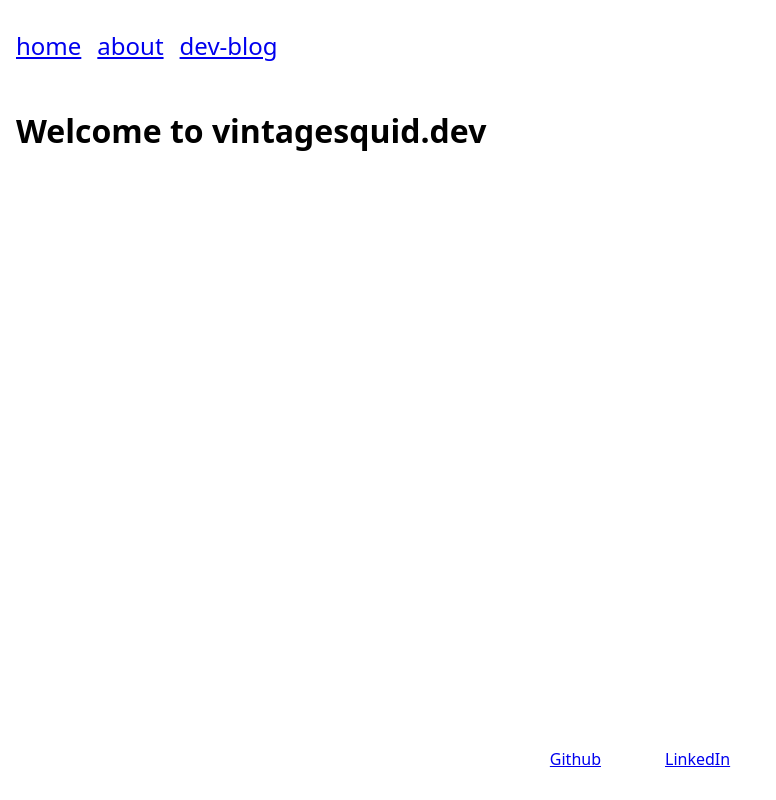
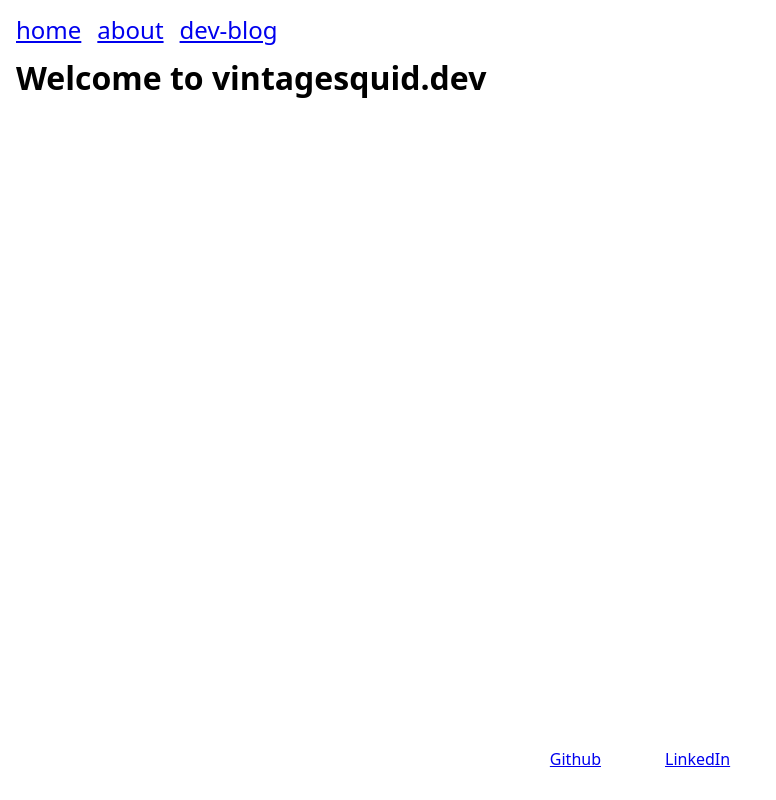
Before and after one commit to vintagesquid/vintagesquid-dev, an Astro site: page / in a window 1280 px wide. Shown: the whole page, without its empty margins (0-776 px from the left). Built offline with nearby package versions, Linux system fonts and the light colour scheme; Astro itself is replaced by a stand-in of ours.

Commit message:
style(preflight): reset margin, padding and border

```diff
--- a/src/styles/preflight.css
+++ b/src/styles/preflight.css
@@ -5,3 +5,11 @@ ul,
 menu {
   list-style: none;
 }
+
+*,
+::after,
+::before {
+  margin: 0;
+  padding: 0;
+  border: 0 solid;
+}
```
